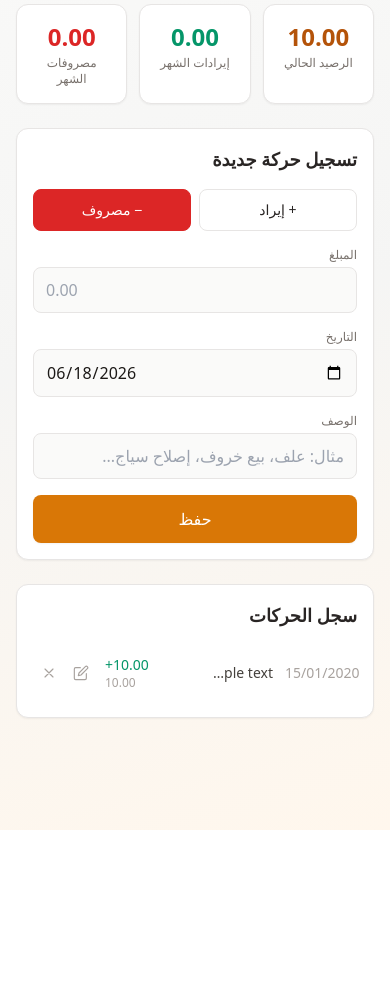
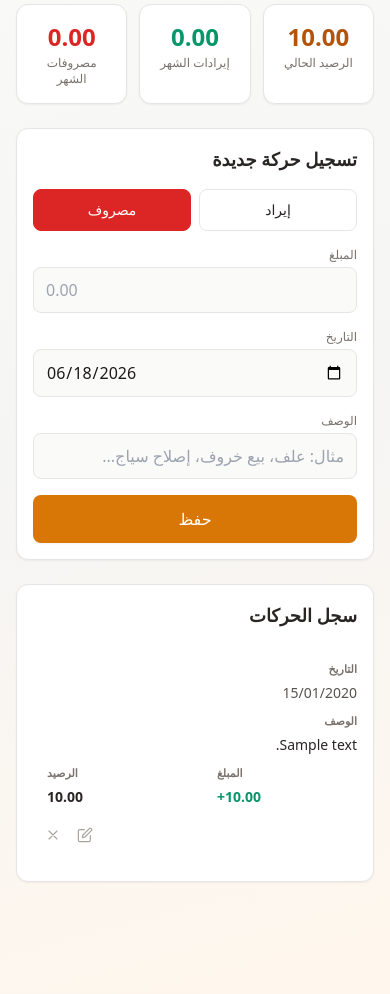
Before and after one commit to abdalrahimnaser/flock_tracker, a Flask app: page /budget in a window 390 px wide. Shown: the part 181-1175 px from the top of the page. Before the commit the page ends 1011 px from the top, so only its background shows below. Run offline with Flask 3, Linux system fonts and the light colour scheme; tables that the repository leaves empty hold one stand-in row (values such as "Sample post"); some libraries are stand-ins or nearby versions.

Commit message:
UI changes to budget tracking

```diff
--- a/templates/budget.html
+++ b/templates/budget.html
@@ -20,6 +20,61 @@
         .type-btn.selected-in { background: #059669; color: white; border-color: #059669; }
         .type-btn.selected-out { background: #dc2626; color: white; border-color: #dc2626; }
         .num { font-variant-numeric: tabular-nums; direction: ltr; unicode-bidi: isolate; }
+        .tx-table { width: 100%; border-collapse: collapse; }
+        .tx-table thead th {
+            padding: 0.75rem 0.875rem;
+            font-size: 0.875rem;
+            font-weight: 700;
+            color: #292524;
+            text-align: right;
+            background: #f5f5f4;
+            border-bottom: 2px solid #d6d3d1;
+            white-space: nowrap;
+        }
+        .tx-table thead th.num-col { text-align: left; }
+        .tx-table tbody td {
+            padding: 0.75rem 0.875rem;
+            border-bottom: 1px solid #f5f5f4;
+            vertical-align: middle;
+        }
+        .tx-table tbody tr:last-child td { border-bottom: none; }
+        .tx-table .col-date { width: 6.5rem; white-space: nowrap; }
+        .tx-table .col-desc { min-width: 8rem; }
+        .tx-table .col-amount { width: 8.75rem; min-width: 8.75rem; text-align: left; }
+        .tx-table .col-balance { width: 8.75rem; min-width: 8.75rem; text-align: left; }
+        .tx-table .col-actions { width: 4.5rem; padding-left: 0.25rem; padding-right: 0.25rem; }
+        .tx-cell-label {
+            display: none;
+            font-size: 0.6875rem;
+            font-weight: 600;
+            color: #78716c;
+            margin-bottom: 0.25rem;
+        }
+        @media (max-width: 639px) {
+            .tx-table thead { display: none; }
+            .tx-table tbody tr {
+                display: grid;
+                grid-template-columns: 1fr 1fr;
+                gap: 0.5rem 1rem;
+                padding: 0.875rem 0;
+                border-bottom: 1px solid #f5f5f4;
+            }
+            .tx-table tbody tr:last-child { border-bottom: none; }
+            .tx-table tbody td {
+                display: block;
+                padding: 0;
+                border: none;
+            }
+            .tx-table .col-desc { grid-column: 1 / -1; }
+            .tx-table .col-actions {
+                grid-column: 1 / -1;
+                display: flex;
+                justify-content: flex-end;
+                width: auto;
+                padding-top: 0.25rem;
+            }
+            .tx-cell-label { display: block; }
+        }
     </style>
 </head>
 <body class="text-stone-800 min-h-screen font-sans relative pb-24">
@@ -62,11 +117,11 @@
                 <div class="flex gap-2">
                     <button type="button" id="btnIncome" data-type="in"
                         class="type-btn flex-1 py-2.5 rounded-lg border border-stone-200 text-sm font-medium transition hover:border-emerald-400">
-                        + إيراد
+                        إيراد
                     </button>
                     <button type="button" id="btnExpense" data-type="out"
                         class="type-btn flex-1 py-2.5 rounded-lg border border-stone-200 text-sm font-medium transition hover:border-red-400 selected-out">
-                        − مصروف
+                        مصروف
                     </button>
                 </div>
                 <div class="grid grid-cols-1 sm:grid-cols-2 gap-4">
@@ -99,7 +154,7 @@
                 <p class="text-sm">لا توجد حركات بعد</p>
                 <p class="text-xs mt-1">ابدأ بتسجيل رصيدك الافتتاحي أو أول مصروف</p>
             </div>
-            <div id="txList" class="text-sm"></div>
+            <div id="txList" class="text-sm overflow-x-auto"></div>
         </section>
     </div>
 
@@ -223,6 +278,21 @@
             expenses.className = 'text-2xl font-bold text-red-600 num';
         }
 
+        const TX_HEADER = `
+            <table class="tx-table text-sm">
+            <thead>
+                <tr>
+                    <th class="col-date">التاريخ</th>
+                    <th class="col-desc">الوصف</th>
+                    <th class="col-amount num-col">المبلغ</th>
+                    <th class="col-balance num-col">الرصيد</th>
+                    <th class="col-actions"></th>
+                </tr>
+            </thead>
+            <tbody>`;
+
+        const TX_FOOTER = `</tbody></table>`;
+
         function renderList(transactions) {
             transactionsCache = transactions;
             const list = document.getElementById('txList');
@@ -233,18 +303,29 @@
                 return;
             }
             empty.classList.add('hidden');
-            list.innerHTML = transactions.map(tx => {
+            list.innerHTML = TX_HEADER + transactions.map(tx => {
                 const isIncome = tx.amount > 0;
                 const amountClass = isIncome ? 'text-emerald-600' : 'text-red-600';
                 return `
-                <div class="flex items-center gap-3 py-2.5 border-b border-stone-100 last:border-0">
-                    <span class="num text-stone-400 shrink-0 w-[4.5rem]">${fmtDate(tx.transaction_date)}</span>
-                    <span class="flex-1 min-w-0 truncate text-stone-700">${escapeHtml(tx.description)}</span>
-                    <div class="shrink-0 text-left num w-[5.25rem]">
-                        <div class="font-medium ${amountClass}">${fmt(tx.amount)}</div>
-                        <div class="text-xs text-stone-400">${fmtBalance(tx.running_balance)}</div>
-                    </div>
-                    <div class="flex shrink-0 -mr-1">
+                <tr>
+                    <td class="col-date">
+                        <span class="tx-cell-label">التاريخ</span>
+                        <span class="num text-stone-600">${fmtDate(tx.transaction_date)}</span>
+                    </td>
+                    <td class="col-desc">
+                        <span class="tx-cell-label">الوصف</span>
+                        <span class="block truncate text-stone-800">${escapeHtml(tx.description)}</span>
+                    </td>
+                    <td class="col-amount">
+                        <span class="tx-cell-label">المبلغ</span>
+                        <span class="num font-semibold ${amountClass}">${fmt(tx.amount)}</span>
+                    </td>
+                    <td class="col-balance">
+                        <span class="tx-cell-label">الرصيد</span>
+                        <span class="num font-semibold text-stone-800">${fmtBalance(tx.running_balance)}</span>
+                    </td>
+                    <td class="col-actions">
+                        <div class="flex justify-end">
                             <button type="button" data-edit="${tx.id}" title="تعديل" aria-label="تعديل"
                                 class="p-2 rounded-md text-stone-400 hover:text-stone-700 hover:bg-stone-100 transition">
                                 <svg class="w-4 h-4" fill="none" stroke="currentColor" stroke-width="1.75" viewBox="0 0 24 24"><path stroke-linecap="round" stroke-linejoin="round" d="M11 4H4a2 2 0 00-2 2v14a2 2 0 002 2h14a2 2 0 002-2v-7"/><path stroke-linecap="round" stroke-linejoin="round" d="M18.5 2.5a2.12 2.12 0 013 3L12 15l-4 1 1-4 9.5-9.5z"/></svg>
@@ -254,8 +335,9 @@
                                 <svg class="w-4 h-4" fill="none" stroke="currentColor" stroke-width="1.75" viewBox="0 0 24 24"><path stroke-linecap="round" stroke-linejoin="round" d="M6 18L18 6M6 6l12 12"/></svg>
                             </button>
                         </div>
-                </div>`;
-            }).join('');
+                    </td>
+                </tr>`;
+            }).join('') + TX_FOOTER;
 
             list.querySelectorAll('[data-edit]').forEach(btn => {
                 btn.addEventListener('click', () => {
```
Lines whose indentation alone changed are shown as unchanged.
